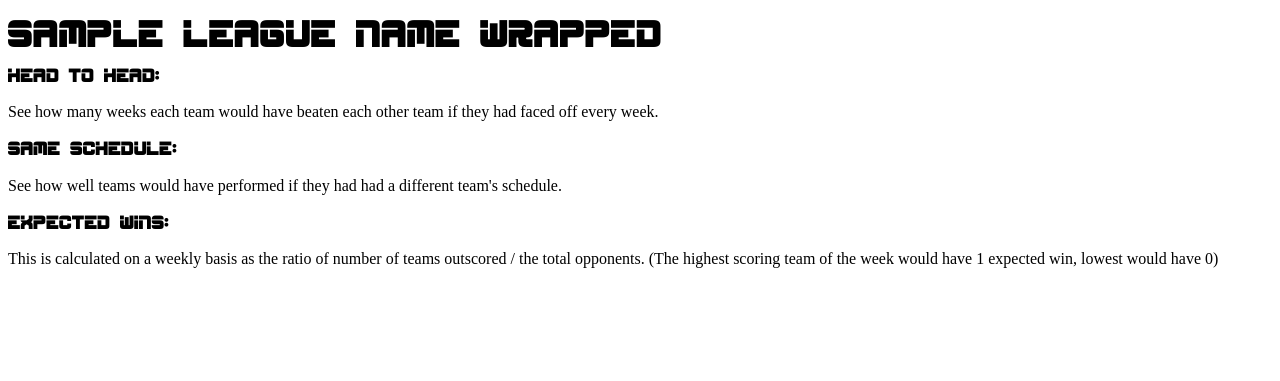
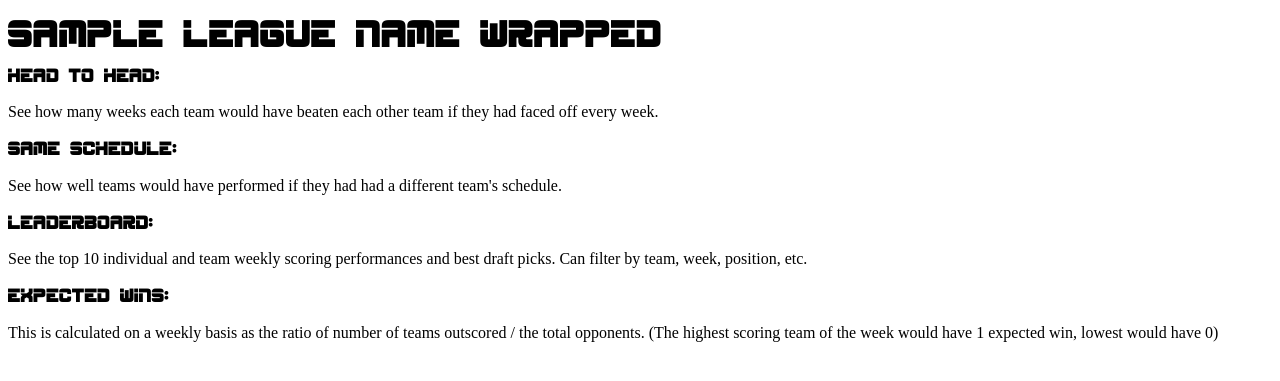
Before and after one commit to ethanglaser/espn-ffb-wrapped, a Flask app: template wrapped/templates/results_home.html in a window 1280 px wide. Shown: the part 53-434 px from the top of the page. Run offline with Flask 2, Linux system fonts and the light colour scheme; the template is opened without the code that fills it: most values are stand-ins (such as "Sample title", 1, 10 or a date in 2020).

Commit message:
Added leaderboard clarification on results home

```diff
--- a/wrapped/templates/results_home.html
+++ b/wrapped/templates/results_home.html
@@ -15,6 +15,7 @@
     <h1 class="blackespn">{{league_name}} Wrapped</h1>
     <p><h4 class="blackespn">Head to head:</h4>  See how many weeks each team would have beaten each other team if they had faced off every week.</p>
     <p><h4 class="blackespn">Same schedule:</h4>  See how well teams would have performed if they had had a different team's schedule.</p>
+    <p><h4 class="blackespn">Leaderboard:</h4>  See the top 10 individual and team weekly scoring performances and best draft picks. Can filter by team, week, position, etc.</p>
     <p><h4 class="blackespn">Expected wins:</h4>  This is calculated on a weekly basis as the ratio of number of teams outscored / the total opponents. (The highest scoring team of the week would have 1 expected win, lowest would have 0)</p>
 
 </form>
```
